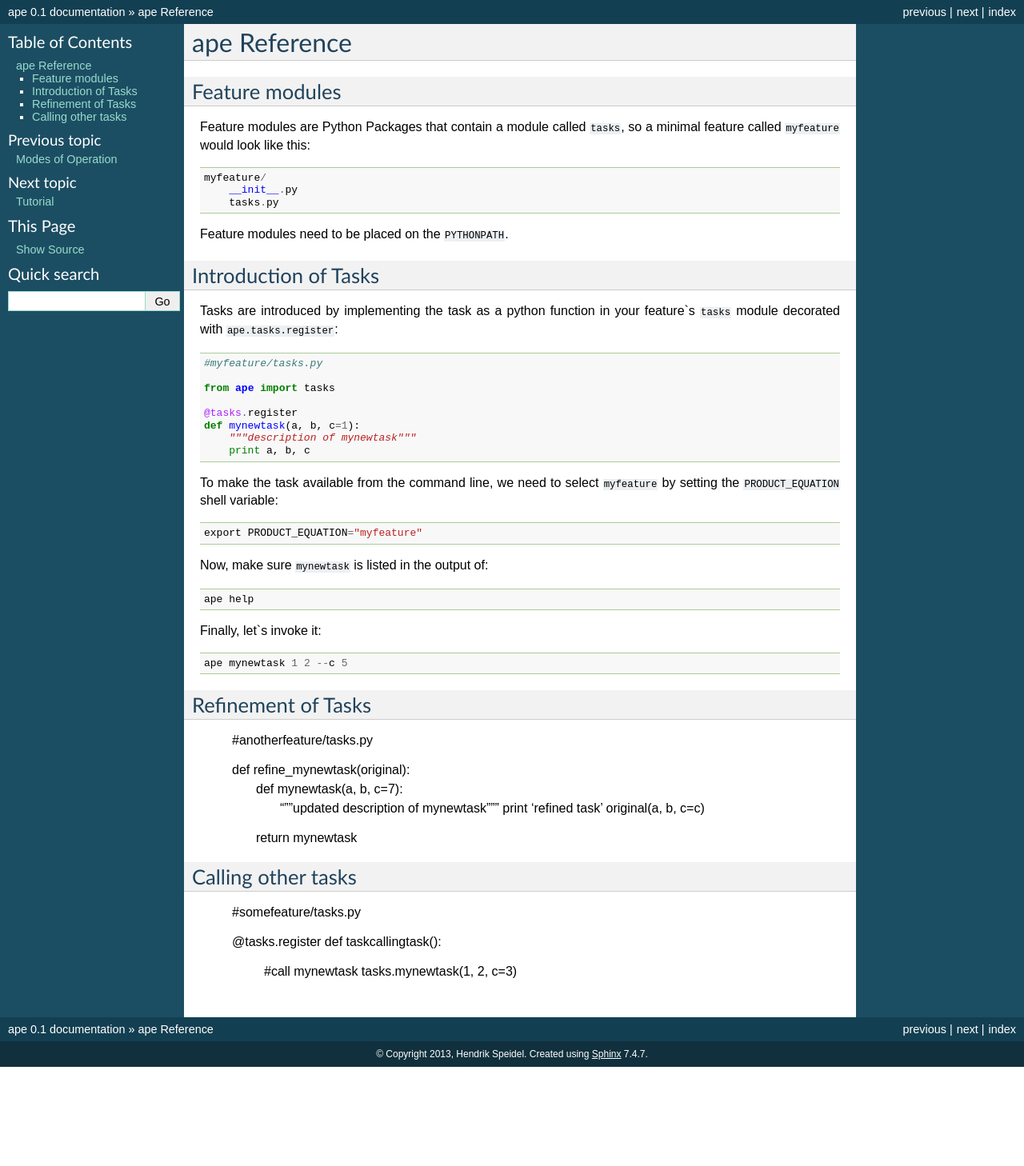
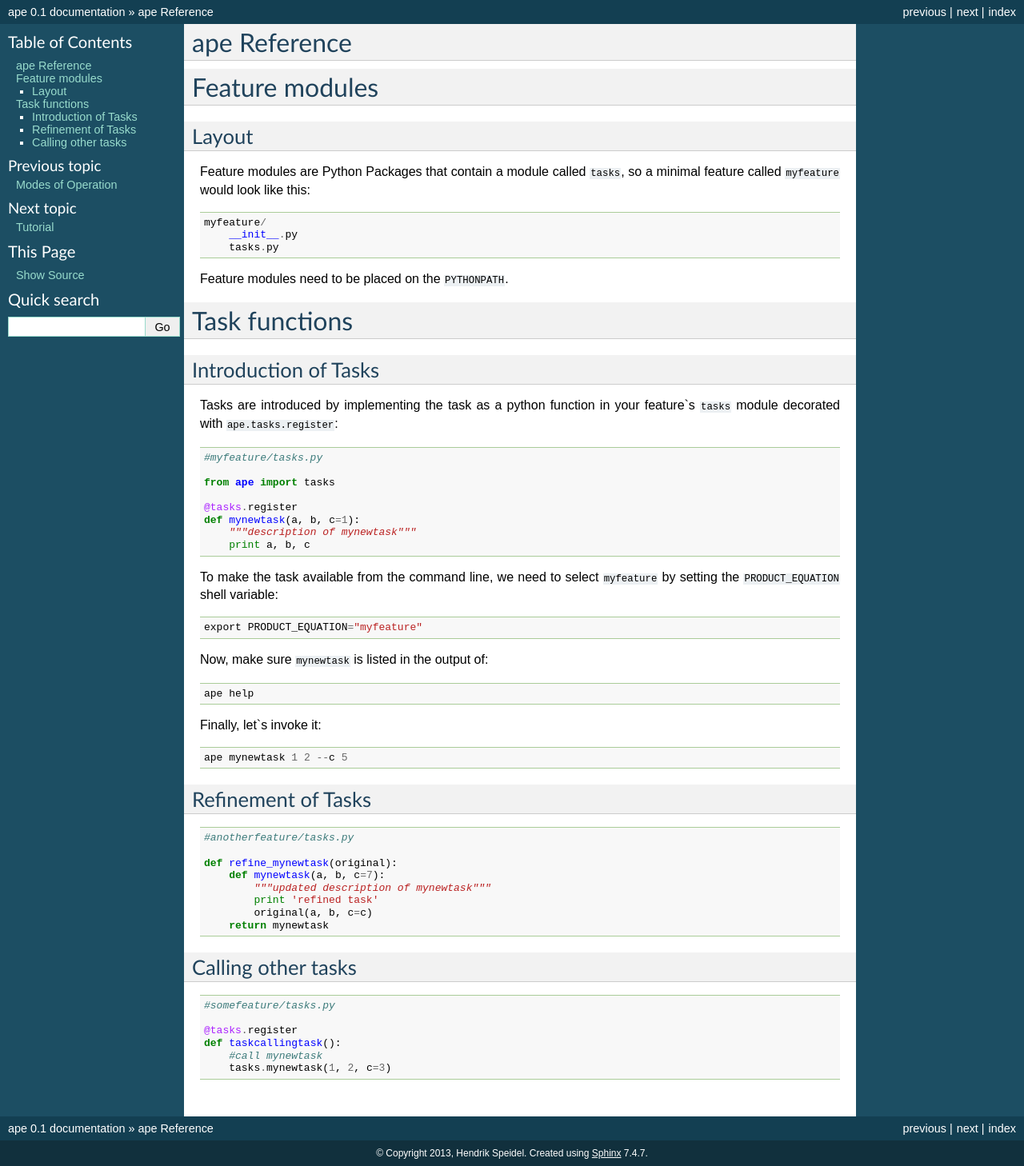
Before and after one commit to henzk/ape, a Sphinx documentation site: the page built from docs/reference.rst, in a window 1280 px wide. Shown: the whole page at 80% size. Built offline with Sphinx 7.4.7, drawn with Linux system fonts in a browser that asks for light colours; formulas are drawn with MathJax 3; pages that are not in the unit, such as notebooks, are missing from menus; the version number is read from the project's files by our own code; before the commit the page ends 1334 px from its top, so only the background shows below that.

Commit message:
docs: crossrefs and reference structure

```diff
--- a/docs/reference.rst
+++ b/docs/reference.rst
@@ -1,8 +1,13 @@
 ape Reference
 ======================
 
+.. _feature-modules:
+
 Feature modules
-----------------------
+====================
+
+Layout
+-------------
 
 Feature modules are Python Packages that contain a module called ``tasks``, so a minimal feature called ``myfeature`` would look like this::
 
@@ -11,6 +16,11 @@ Feature modules are Python Packages that contain a module called ``tasks``, so a
         tasks.py
 
 Feature modules need to be placed on the ``PYTHONPATH``.
+
+.. _task-functions:
+
+Task functions
+=====================
 
 Introduction of Tasks
 -----------------------
@@ -46,6 +56,7 @@ Finally, let`s invoke it::
 Refinement of Tasks
 --------------------
 
+::
 
     #anotherfeature/tasks.py
 
@@ -61,6 +72,8 @@ Refinement of Tasks
 Calling other tasks
 --------------------
 
+::
+
     #somefeature/tasks.py
 
     @tasks.register
```
